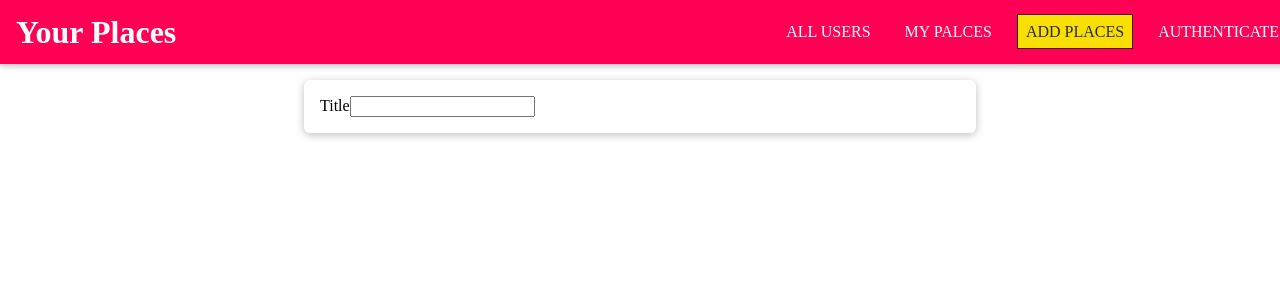
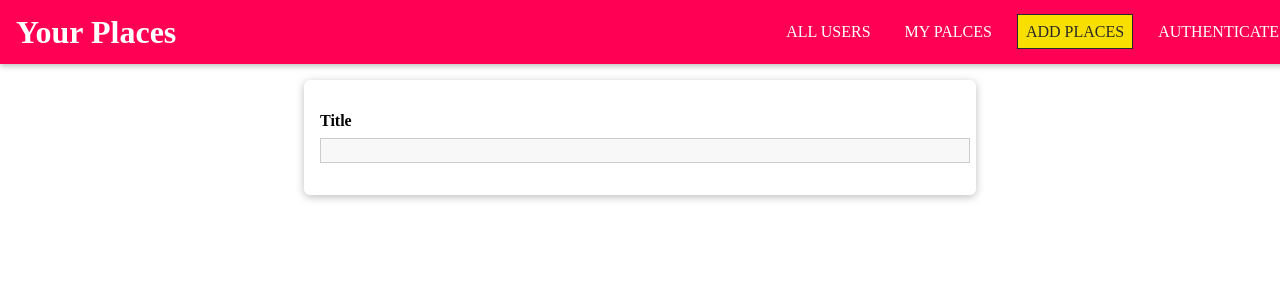
Before and after one commit to Qianwen-Pan/UrbanExplorer, a React (Create React App) app: page /new/places in a window 1280 px wide. Shown: the top 300 px of the page. Built offline with nearby package versions, Linux system fonts and the light colour scheme.

Commit message:
Add custmize Input styling

```diff
--- a/src/shared/components/Form/Input.css
+++ b/src/shared/components/Form/Input.css
@@ -0,0 +1,30 @@
+.form-control {
+  margin: 1rem 0;
+}
+
+.form-control label,
+.form-control input,
+.form-control textarea {
+  display: block;
+}
+
+.form-control label {
+  font-weight: bold;
+  margin-bottom: 0.5rem;
+}
+
+.form-control input,
+.form-control textarea {
+  width: 100%;
+  font: inherit;
+  border: 1px solid #ccc;
+  background: #f8f8f8;
+  padding: 0.15rem 0.25rem;
+}
+
+.form-control input:focus,
+.form-control textarea:focus {
+  outline: none;
+  background: #ebebeb;
+  border-color: #510077;
+}
--- a/src/shared/components/Form/Input.js
+++ b/src/shared/components/Form/Input.js
@@ -1,5 +1,5 @@
 import React from "react";
-
+import "./Input.css";
 function Input(props) {
   const element =
     props.element === "input" ? (
@@ -8,7 +8,7 @@ function Input(props) {
       <textarea id={props.id} rows={props.rows || 3} />
     );
   return (
-    <div>
+    <div className={`form-control`}>
       <label>{props.label}</label>
       {element}
     </div>
```
